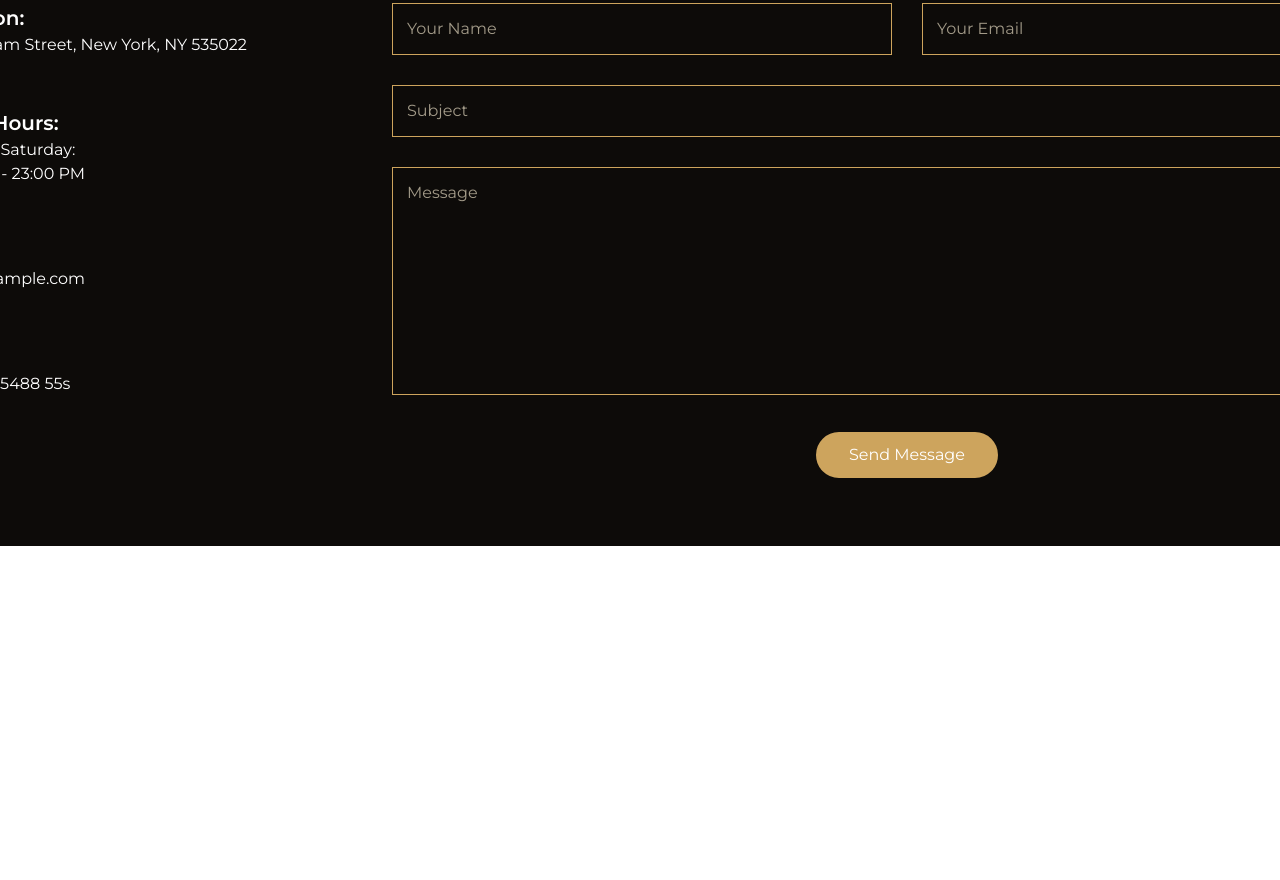
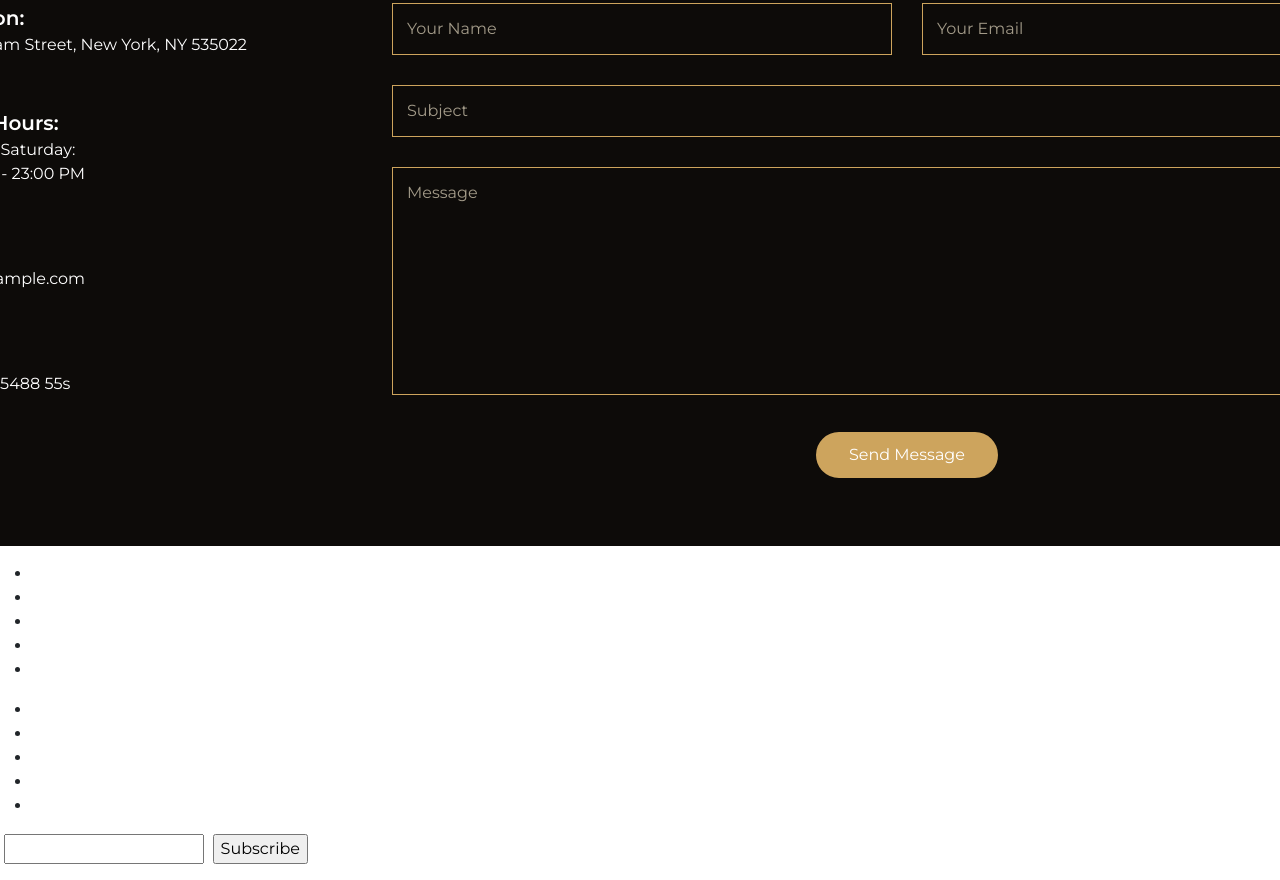
Before and after one commit to M8Eggman/CBIENBON, a website: page index.html in a window 1280 px wide. Shown: the part 7914-8794 px from the top of the page. Before the commit the page ends 8460 px from the top, so only its background shows below. Drawn offline with Linux system fonts and the light colour scheme.

Commit message:
strucutre footer

```diff
--- a/index.html
+++ b/index.html
@@ -8,7 +8,7 @@
     <title>Projet-CBIENBON</title>
   </head>
   <body>
-    <!-- nav -->
+    <!-- nav botstrap-->
     <nav class="navbar navbar-expand-lg">
       <div class="container-fluid">
         <a class="navbar-brand" href="#">CBIENBON</a>
@@ -205,7 +205,7 @@
     <section id="sectionEvents">
       <p class="pAvantH2">EVENTS</p>
       <h2>Organize Your Events in our Restaurant</h2>
-      <!-- carousel -->
+      <!-- carousel bootstrap-->
       <div id="carouselExampleIndicators" class="carousel slide">
         <div class="carousel-inner">
           <div class="carousel-item active">
@@ -408,5 +408,51 @@
       </div>
     </section>
     <!-- section contact -->
+
+    <!-- footer -->
+    <footer>
+      <section class="footerInformation">
+        <div class="footerContact">
+          <h3></h3>
+          <p></p>
+          <p></p>
+          <div></div>
+        </div>
+        <div class="footerLinks">
+          <h4></h4>
+          <ul>
+            <li></li>
+            <li></li>
+            <li></li>
+            <li></li>
+            <li></li>
+          </ul>
+        </div>
+        <div class="footerServices">
+          <h4></h4>
+          <ul>
+            <li></li>
+            <li></li>
+            <li></li>
+            <li></li>
+            <li></li>
+          </ul>
+        </div>
+        <div class="footerNewsletter">
+          <h4></h4>
+          <p></p>
+          <form action="">
+            <label for=""></label>
+            <input type="text">
+            <label for=""></label>
+            <input type="button" value="Subscribe">
+          </form>
+        </div>
+      </section>
+      <section class="footerCopyright">
+        <p></p>
+      </section>
+    </footer>
+    <!-- footer -->
   </body>
 </html>
```
